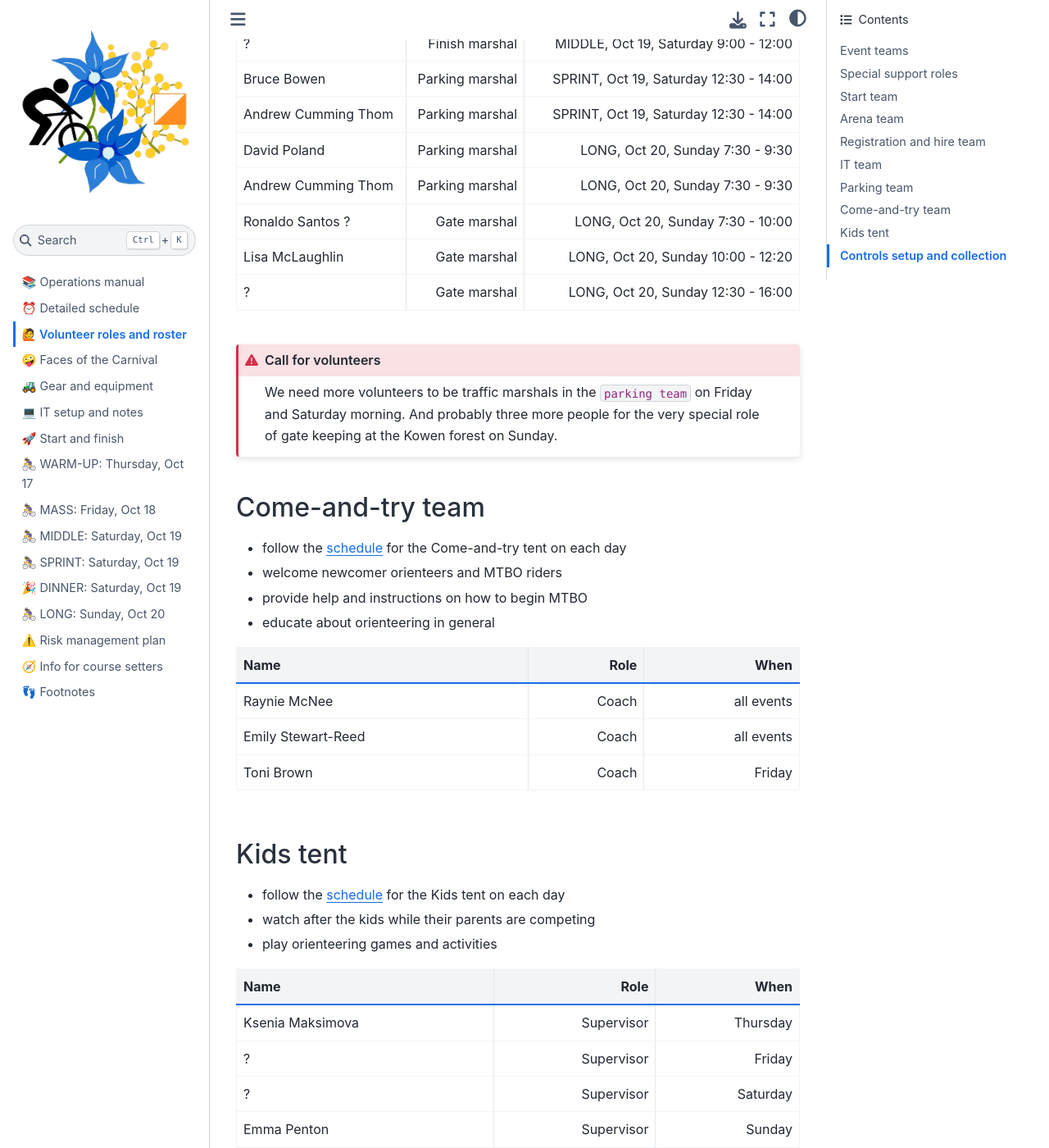
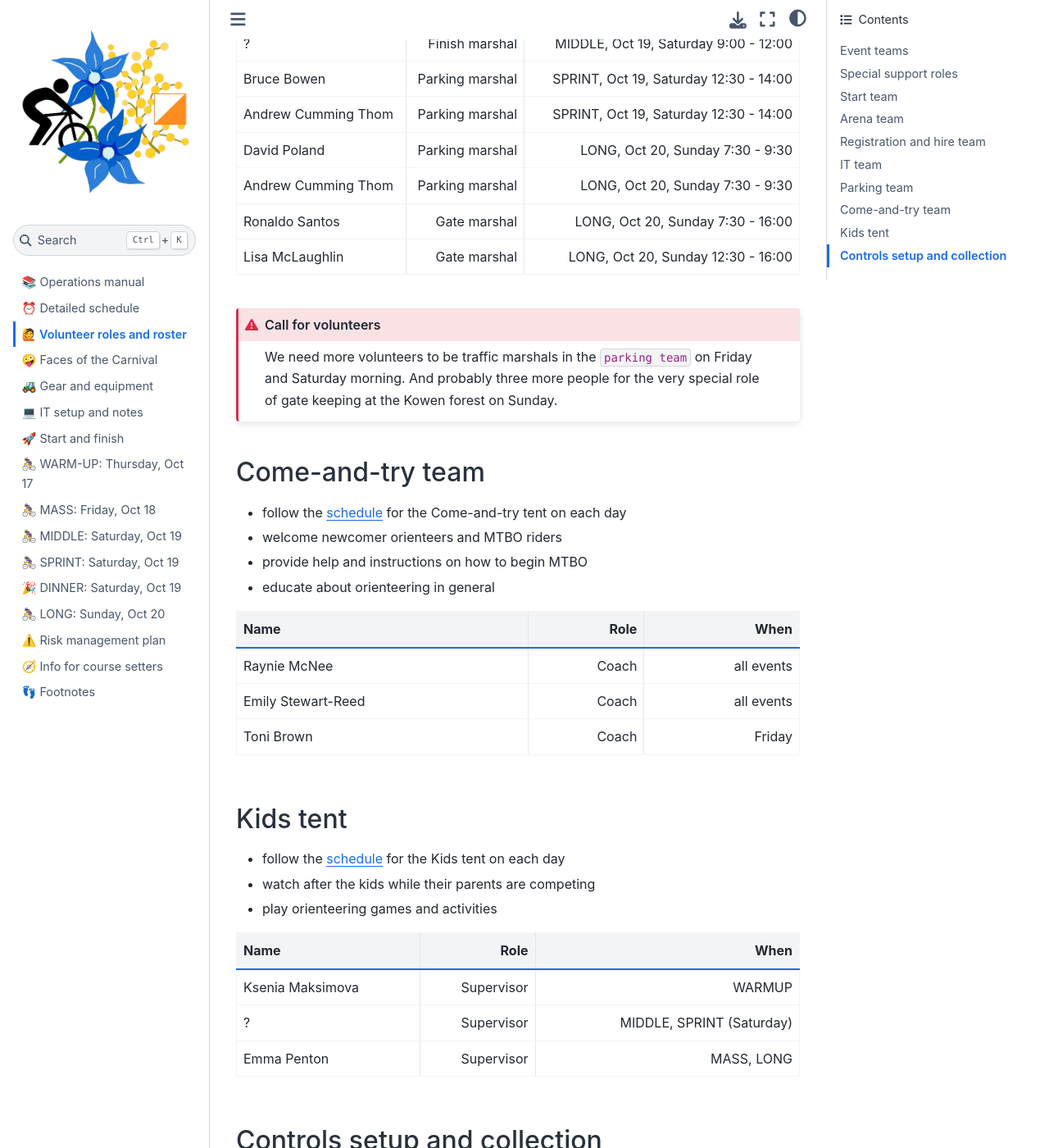
Before and after one commit to fediskhakov/mtbo2024champ, a Jupyter Book: the page built from 02.people.md, in a window 1280 px wide and 1400 px high, scrolled down 7399 px. Shown: the whole window at 82% size. Built offline with Jupyter Book 1.0.4 settings and Sphinx 7.4.7 and the Sphinx Book theme 1.1.4, drawn with Linux system fonts in a browser that asks for light colours; some of the changed text lies outside the part shown.

Commit message:
Volunteer update

```diff
--- a/02.people.md
+++ b/02.people.md
@@ -78,12 +78,12 @@
 | Alison Inglis | Champ starts | MIDDLE, SPRINT |
 | Peter Miller | Champ starts | MIDDLE, SPRINT |
 | Jenny Bourne | Champ starts | WARMUP, MASS |
+| Geoff Lawford | Champ starts | WARMUP, MASS |
 | Ronaldo Santos | Champ starts | WARMUP |
 | ? | Champ starts | ? |
 | Toni Brown | Carnival starts | WARMUP, MIDDLE, SPRINT, LONG |
 | Pat Miethke | Champ starts | MASS, LONG |
 | Melisa Donaldson | Carnival starts | MASS, LONG |
-| Emma Penton | Carnival starts | MASS |
 | ? | Carnival starts | ? |
 
 :::{admonition} Call for volunteers
@@ -220,9 +220,8 @@
 | Andrew Cumming Thom | Parking marshal | SPRINT, Oct 19, Saturday 12:30 - 14:00 |
 | David Poland | Parking marshal | LONG, Oct 20, Sunday 7:30 - 9:30 |
 | Andrew Cumming Thom | Parking marshal | LONG, Oct 20, Sunday 7:30 - 9:30 |
-| Ronaldo Santos ? | Gate marshal | LONG, Oct 20, Sunday 7:30 - 10:00 |
-| Lisa McLaughlin | Gate marshal | LONG, Oct 20, Sunday 10:00 - 12:20 |
-| ? | Gate marshal | LONG, Oct 20, Sunday 12:30 - 16:00 |
+| Ronaldo Santos | Gate marshal | LONG, Oct 20, Sunday 7:30 - 16:00 |
+| Lisa McLaughlin | Gate marshal | LONG, Oct 20, Sunday 12:30 - 16:00 |
 
 :::{admonition} Call for volunteers
 :class: danger
@@ -255,10 +254,9 @@
 
 | Name | Role | When |
 |:-|-:|-:|
-| Ksenia Maksimova | Supervisor | Thursday |
-| ? | Supervisor | Friday |
-| ? | Supervisor | Saturday |
-| Emma Penton | Supervisor | Sunday |
+| Ksenia Maksimova | Supervisor | WARMUP |
+| ? | Supervisor | MIDDLE, SPRINT (Saturday) |
+| Emma Penton | Supervisor | MASS, LONG |
 
 (people:controls)=
 ## Controls setup and collection
```
Also changed, not shown: other parts of 02.people.md (+2 -2 lines).
